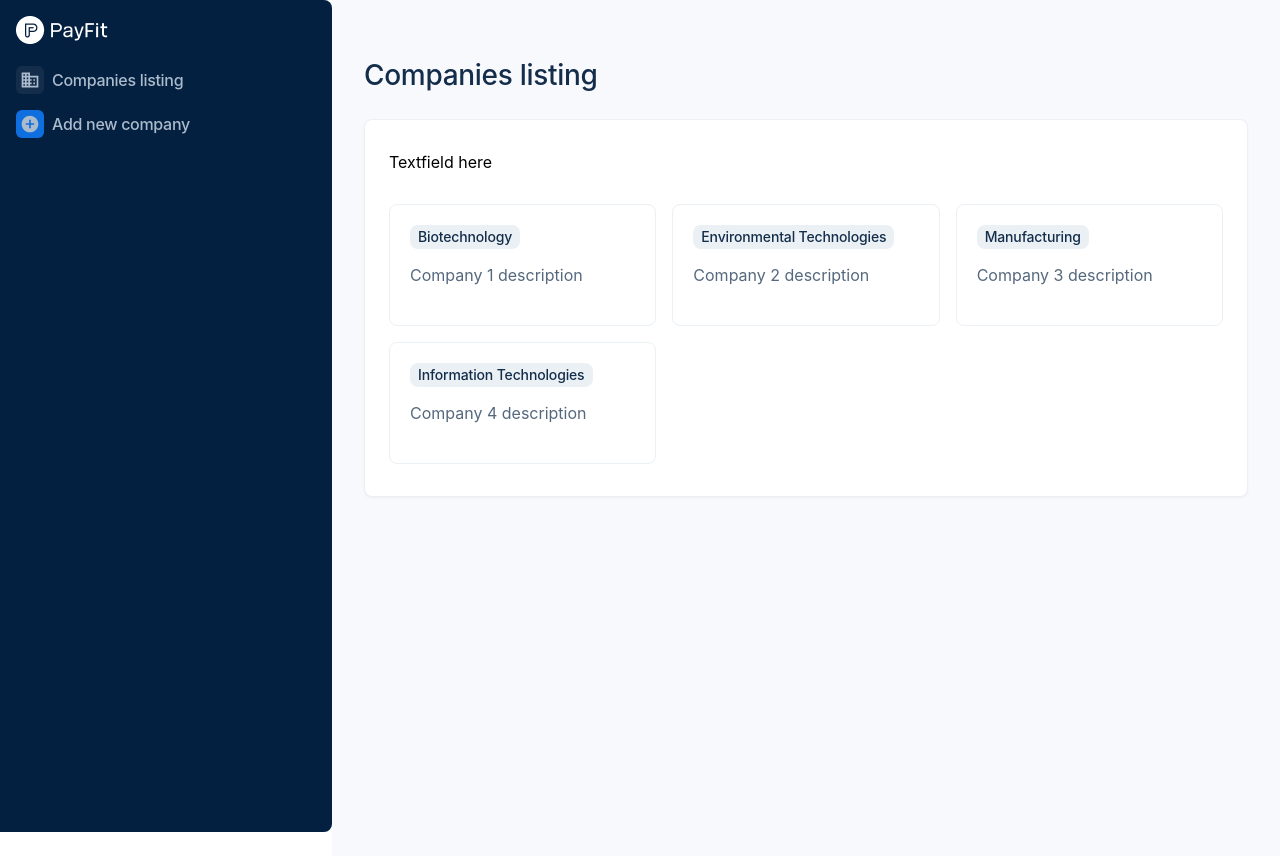
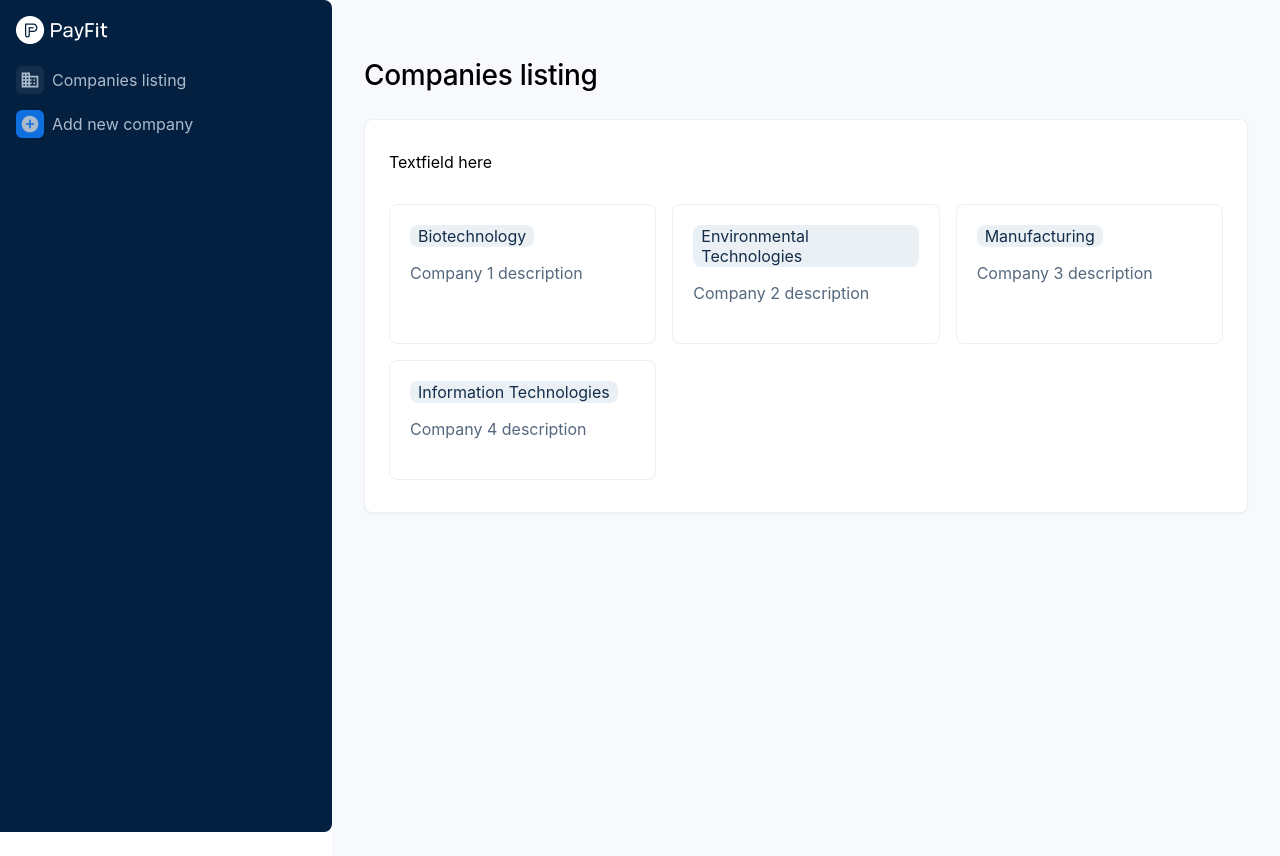
Before and after one commit to androide-osorio/payfit-fe-test, a React (Vite) app in the folder apps/client/: page /companies-listing in a window 1280 px wide. Built offline with nearby package versions, Linux system fonts and the light colour scheme.

Commit message:
add text component

```diff
--- /dev/null
+++ b/apps/client/src/app/components/Text.tsx
@@ -0,0 +1,23 @@
+import styled from "styled-components";
+
+import { type Theme } from "./ThemeProvider";
+
+type TextProps = React.PropsWithChildren<{
+	element?: keyof JSX.IntrinsicElements;
+	variant?: keyof Theme["typography"]["styles"];
+}>;
+
+const variantElementMap = {
+	h1Display: "h1",
+	h2: "h2",
+	body: "p",
+	label: "label",
+} as const
+
+export const Text = ({ element, variant = "body", children, ...rest }: TextProps) => {
+	const Element = element ?? variantElementMap[variant];
+	const StyledElement = styled(Element)`
+		${({ theme }) => theme.typography.styles[variant]}
+	`;
+	return <StyledElement {...rest}>{children}</StyledElement>;
+}
--- a/apps/client/src/app/components/ThemeProvider.tsx
+++ b/apps/client/src/app/components/ThemeProvider.tsx
@@ -8,7 +8,7 @@ const theme = {
   typography: {
     base: 16,
     styles: {
-      100: css`
+      label: css`
         font-family: -apple-system, BlinkMacSystemFont, 'Segoe UI', Roboto,
           Helvetica, Arial, sans-serif;
         font-size: 0.875rem;
@@ -17,7 +17,7 @@ const theme = {
         line-height: 1.375rem;
         letter-spacing: -0.00938rem;
       `,
-      200: css`
+      body: css`
         font-family: -apple-system, BlinkMacSystemFont, 'Segoe UI', Roboto,
           Helvetica, Arial, sans-serif;
         font-size: 1rem;
--- a/apps/client/src/app/components/index.ts
+++ b/apps/client/src/app/components/index.ts
@@ -3,4 +3,5 @@ export * from './Badge'
 export * from './Card'
 export * from './EmptyState'
 export * from './Layout'
+export * from './Text'
 export * from './ThemeProvider'
--- a/apps/client/src/app/pages/companies-creation/CompanyCreation.tsx
+++ b/apps/client/src/app/pages/companies-creation/CompanyCreation.tsx
@@ -1,9 +1,9 @@
-import { Layout } from "../../components";
+import { Layout, Text } from "../../components";
 
 export function CompaniesCreation() {
   return (
     <Layout>
-      <div>CompaniesCreation</div>
+      <Text variant="h2">Add new company</Text>
     </Layout>
   )
 }
--- a/apps/client/src/app/pages/companies-listing/CompaniesListing.tsx
+++ b/apps/client/src/app/pages/companies-listing/CompaniesListing.tsx
@@ -1,11 +1,10 @@
 import styled from "styled-components";
-import { Layout } from "../../components";
+import { Layout, Text } from "../../components";
 import { CompanyGrid } from "./components/CompanyGrid";
 
 const H2 = styled.h2`
   ${({ theme }) => theme.typography.styles.h2}
   color: ${({ theme }) => theme.colors.navy[100]};
-  margin: 0;
 `;
 
 const ListingsContainer = styled.div`
@@ -49,7 +48,7 @@ export function CompaniesListing() {
 
   return (
     <Layout>
-      <H2>Companies listing</H2>
+      <Text variant="h2">Companies listing</Text>
       <ListingsContainer>
         <div>Textfield here</div>
         <CompanyGrid companies={dummyCompanies} />
--- a/apps/client/src/app/pages/root/components/GlobalStyles.tsx
+++ b/apps/client/src/app/pages/root/components/GlobalStyles.tsx
@@ -18,6 +18,11 @@ export const GlobalStyles = createGlobalStyle`
     margin: 0;
   }
 
+  h1, h2, h3, h4, h5, h6 {
+    margin: 0;
+    padding: 0;
+  }
+
   #root {
     display: flex;
   }
```
